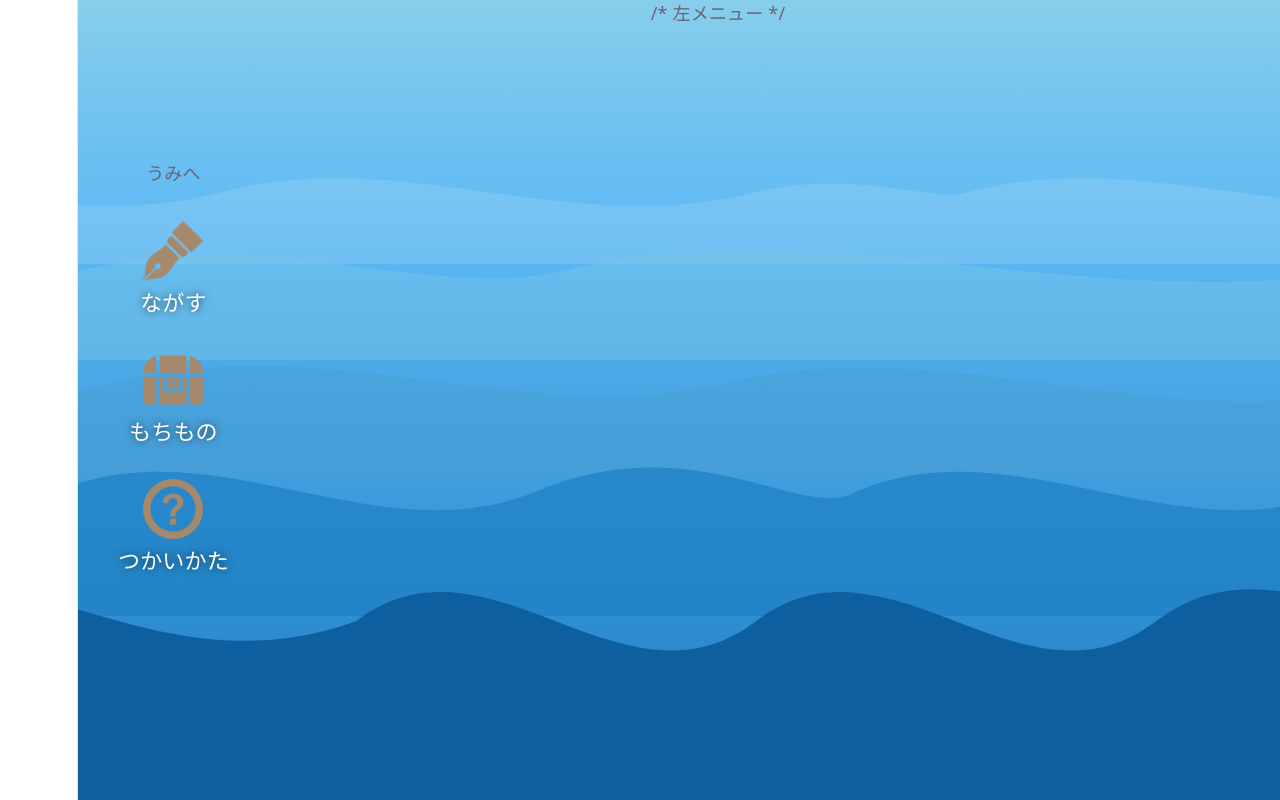
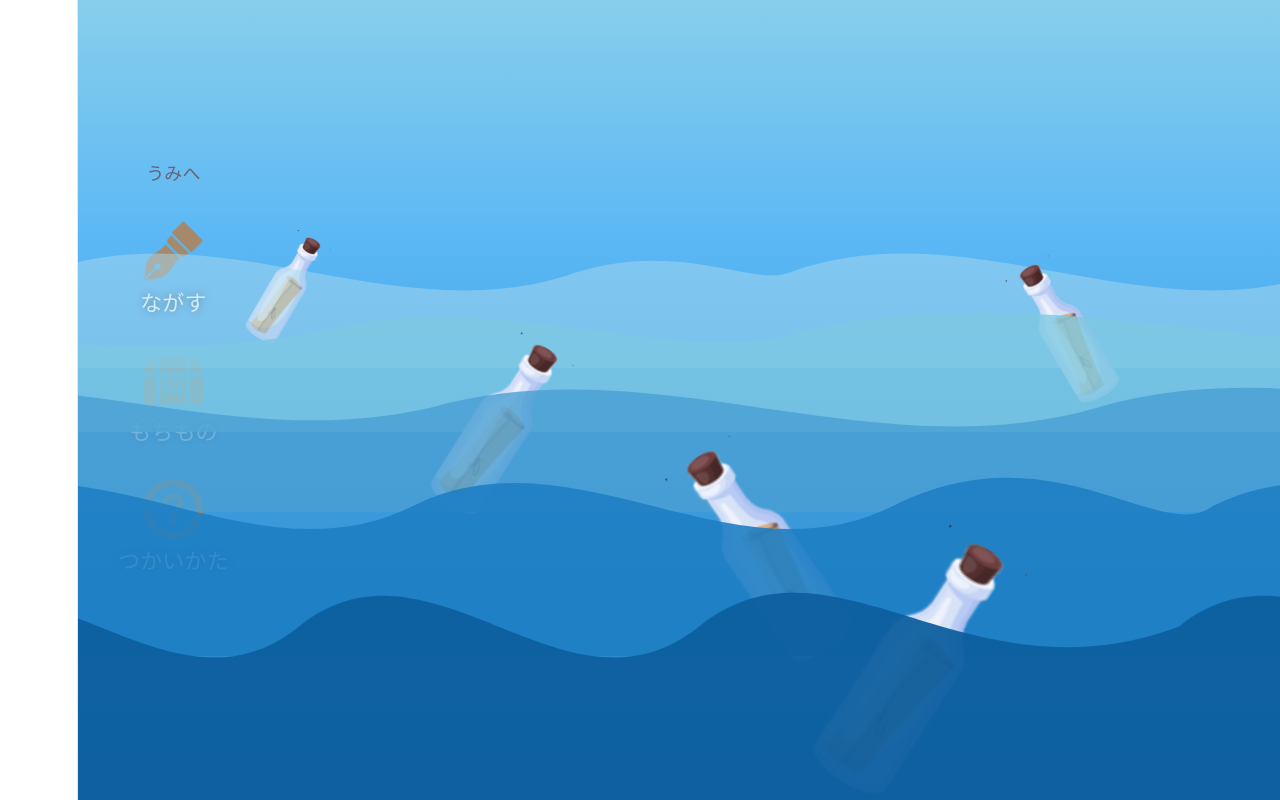
Before and after one commit to shun157/bottle_letter_app, a React app in the folder frontend/: page / in a window 1280 px wide. Shown: the top 800 px of the page. Built offline with nearby package versions, Linux system fonts and the light colour scheme; the HTML template or start-up script is replaced by a standard one.

Commit message:
流れる瓶と手紙表示機能を実装

```diff
--- a/frontend/src/App.css
+++ b/frontend/src/App.css
@@ -1,184 +1,155 @@
-.counter {
-  font-size: 16px;
-  padding: 5px 10px;
-  border-radius: 5px;
-  color: var(--accent);
-  background: var(--accent-bg);
-  border: 2px solid transparent;
-  transition: border-color 0.3s;
-  margin-bottom: 24px;
+body {
+  margin: 0;
+}
 
-  &:hover {
-    border-color: var(--accent-border);
+.app {
+  position: relative;
+  width: 100vw;
+  height: 100vh;
+
+  background: #5b8ec4;
+  overflow: hidden;
+}
+
+/* 左メニュー */
+
+.side-menu {
+  position: absolute;
+  left: 40px;
+  top: 40px;
+
+  display: flex;
+  flex-direction: column;
+  gap: 50px;
+}
+
+.side-menu button {
+  background: none;
+  border: none;
+
+  color: white;
+  font-size: 28px;
+
+  cursor: pointer;
+}
+
+/* 船 */
+
+.ship {
+  position: absolute;
+  bottom: -180px;
+  left: 50%;
+
+  transform: translateX(-50%);
+
+  width: 140%;
+  height: 350px;
+
+  background: #5b4a1d;
+
+  border-radius: 50%;
+}
+
+/* 閉じるボタン */
+
+.close-button {
+  position: absolute;
+
+  left: 50%;
+  bottom: 50px;
+
+  transform: translateX(-50%);
+
+  width: 220px;
+  height: 60px;
+
+  border-radius: 999px;
+
+  border: 1px solid rgba(255,255,255,.3);
+
+  background: transparent;
+  color: white;
+
+  font-size: 22px;
+}
+
+
+body {
+  margin: 0;
+  font-family: sans-serif;
+  background: #ececec;
+}
+
+.overlay {
+  position: fixed;
+  inset: 0;
+  background: rgba(0,0,0,.45);
+  display: flex;
+  justify-content: center;
+  align-items: center;
+}
+
+.letter {
+  width: 420px;
+  background: #fffdf5;
+  padding: 30px;
+  border-radius: 12px;
+  box-shadow: 0 8px 20px rgba(0,0,0,.25);
+}
+
+/* 瓶 */
+.letter-object {
+  position: absolute;
+
+  width: 90px;
+  height: auto;
+
+  cursor: pointer;
+
+  animation: bottleFlow 16s linear infinite;
+}
+
+.letter-object:hover {
+  transform: translate(-50%, -58%) scale(1.08);
+}
+
+/* 瓶が揺れながら流れる */
+@keyframes bottleFlow {
+
+  0% {
+    left: -120px;
+    top: 58%;
+    transform: rotate(25deg);
   }
-  &:focus-visible {
-    outline: 2px solid var(--accent);
-    outline-offset: 2px;
+
+  15% {
+    top: 55%;
+    transform: rotate(30deg);
+  }
+
+  30% {
+    top: 60%;
+    transform: rotate(20deg);
+  }
+
+  45% {
+    top: 54%;
+    transform: rotate(28deg);
+  }
+
+  60% {
+    top: 61%;
+    transform: rotate(22deg);
+  }
+
+  80% {
+    top: 56%;
+    transform: rotate(27deg);
+  }
+
+  100% {
+    left: calc(100vw + 120px);
+    top: 59%;
+    transform: rotate(25deg);
   }
 }
-
-.hero {
-  position: relative;
-
-  .base,
-  .framework,
-  .vite {
-    inset-inline: 0;
-    margin: 0 auto;
-  }
-
-  .base {
-    width: 170px;
-    position: relative;
-    z-index: 0;
-  }
-
-  .framework,
-  .vite {
-    position: absolute;
-  }
-
-  .framework {
-    z-index: 1;
-    top: 34px;
-    height: 28px;
-    transform: perspective(2000px) rotateZ(300deg) rotateX(44deg) rotateY(39deg)
-      scale(1.4);
-  }
-
-  .vite {
-    z-index: 0;
-    top: 107px;
-    height: 26px;
-    width: auto;
-    transform: perspective(2000px) rotateZ(300deg) rotateX(40deg) rotateY(39deg)
-      scale(0.8);
-  }
-}
-
-#center {
-  display: flex;
-  flex-direction: column;
-  gap: 25px;
-  place-content: center;
-  place-items: center;
-  flex-grow: 1;
-
-  @media (max-width: 1024px) {
-    padding: 32px 20px 24px;
-    gap: 18px;
-  }
-}
-
-#next-steps {
-  display: flex;
-  border-top: 1px solid var(--border);
-  text-align: left;
-
-  & > div {
-    flex: 1 1 0;
-    padding: 32px;
-    @media (max-width: 1024px) {
-      padding: 24px 20px;
-    }
-  }
-
-  .icon {
-    margin-bottom: 16px;
-    width: 22px;
-    height: 22px;
-  }
-
-  @media (max-width: 1024px) {
-    flex-direction: column;
-    text-align: center;
-  }
-}
-
-#docs {
-  border-right: 1px solid var(--border);
-
-  @media (max-width: 1024px) {
-    border-right: none;
-    border-bottom: 1px solid var(--border);
-  }
-}
-
-#next-steps ul {
-  list-style: none;
-  padding: 0;
-  display: flex;
-  gap: 8px;
-  margin: 32px 0 0;
-
-  .logo {
-    height: 18px;
-  }
-
-  a {
-    color: var(--text-h);
-    font-size: 16px;
-    border-radius: 6px;
-    background: var(--social-bg);
-    display: flex;
-    padding: 6px 12px;
-    align-items: center;
-    gap: 8px;
-    text-decoration: none;
-    transition: box-shadow 0.3s;
-
-    &:hover {
-      box-shadow: var(--shadow);
-    }
-    .button-icon {
-      height: 18px;
-      width: 18px;
-    }
-  }
-
-  @media (max-width: 1024px) {
-    margin-top: 20px;
-    flex-wrap: wrap;
-    justify-content: center;
-
-    li {
-      flex: 1 1 calc(50% - 8px);
-    }
-
-    a {
-      width: 100%;
-      justify-content: center;
-      box-sizing: border-box;
-    }
-  }
-}
-
-#spacer {
-  height: 88px;
-  border-top: 1px solid var(--border);
-  @media (max-width: 1024px) {
-    height: 48px;
-  }
-}
-
-.ticks {
-  position: relative;
-  width: 100%;
-
-  &::before,
-  &::after {
-    content: '';
-    position: absolute;
-    top: -4.5px;
-    border: 5px solid transparent;
-  }
-
-  &::before {
-    left: 0;
-    border-left-color: var(--border);
-  }
-  &::after {
-    right: 0;
-    border-right-color: var(--border);
-  }
-}
--- /dev/null
+++ b/frontend/src/components/Bottle.css
@@ -0,0 +1,82 @@
+/* ===== 瓶 ===== */
+
+.bottle {
+  position: absolute;
+  height: auto;
+  cursor: pointer;
+  user-select: none;
+
+  animation-timing-function: linear;
+  animation-iteration-count: infinite;
+}
+
+/* 左→右 */
+
+.bottle-right{
+    animation-name: driftRight;
+}
+
+/* 右→左 */
+
+.bottle-left{
+    animation-name: driftLeft;
+}
+
+/* ホバー */
+
+.bottle:hover {
+  animation-play-state: paused;
+  filter: drop-shadow(0 0 15px gold);
+}
+
+@keyframes driftRight {
+
+  0% {
+    left: -15%;
+    transform: rotate(35deg) translateY(0px);
+  }
+
+  25% {
+    transform: rotate(30deg) translateY(-10px);
+  }
+
+  50% {
+    transform: rotate(35deg) translateY(8px);
+  }
+
+  75% {
+    transform: rotate(30deg) translateY(-10px);
+  }
+
+  100% {
+    left: 110%;
+    transform: rotate(35deg) translateY(0px);
+  }
+
+}
+
+@keyframes driftLeft {
+
+  0% {
+    right: -15%;
+    transform: rotate(-35deg) translateY(0px);
+  }
+
+  25% {
+    transform: rotate(-30deg) translateY(-10px);
+  }
+
+  50% {
+    transform: rotate(-35deg) translateY(8px);
+  }
+
+  75% {
+    transform: rotate(-30deg) translateY(-10px);
+  }
+
+  100% {
+    right: 110%;
+    transform: rotate(-35deg) translateY(0px);
+  }
+
+}
--- /dev/null
+++ b/frontend/src/components/Bottle.jsx
@@ -0,0 +1,30 @@
+import bottleImg from "../assets/bottle.png";
+import "./Bottle.css";
+
+export default function Bottle({
+  top,
+  direction,
+  duration,
+  width,
+  opacity,
+  angle,
+  zIndex,
+  onClick,
+}) {
+  return (
+    <img
+      src={bottleImg}
+      alt="瓶"
+      className={`bottle bottle-${direction}`}
+      style={{
+        top,
+        width,
+        opacity,
+        zIndex,
+        animationDuration: duration,
+        "--angle": `${angle ?? 25}deg`,
+      }}
+      onClick={onClick}
+    />
+  );
+}
--- /dev/null
+++ b/frontend/src/components/LetterScene.jsx
@@ -0,0 +1,41 @@
+import "./Letter.css";
+
+export default function LetterScene({
+  showLetter,
+  setShowLetter,
+}) {
+  if (!showLetter) return null;
+
+  return (
+    <div
+      className="overlay"
+      onClick={(e) => e.stopPropagation()}
+    >
+      <div className="letter-container">
+        <div className="letter">
+          <div className="date">○月○日</div>
+
+          <p>
+            今日も一日お疲れさまでした。
+            <br />
+            ゆっくり休んでください。
+          </p>
+
+          <div className="bottom-area">
+            <div className="signature-line"></div>
+          </div>
+        </div>
+
+        <button
+          className="close-button"
+          onClick={(e) => {
+            e.stopPropagation();
+            setShowLetter(false);
+          }}
+        >
+          うみにもどる
+        </button>
+      </div>
+    </div>
+  );
+}
--- a/frontend/src/pages/Main.css
+++ b/frontend/src/pages/Main.css
@@ -37,11 +37,23 @@
   display: flex;          /* SVG2枚を横並び */
   width: 200%;            /* 2枚分の幅 */
   animation: waveScroll linear infinite;
+
+  pointer-events: none;
 }
 
 .wave-track svg {
-  width: 50%;             /* 1枚あたり画面幅と同じ */
+  position: relative;
+
+  width: 50%;
   flex-shrink: 0;
+
+  pointer-events: none;
+}
+
+/* 波と瓶の重なり順を管理するレイヤー */
+.wave-layer{
+  position:absolute;
+  inset:0;
 }
 
 /* 1枚目：ゆっくり */
--- a/frontend/src/pages/Main.jsx
+++ b/frontend/src/pages/Main.jsx
@@ -1,10 +1,13 @@
+import { useState } from "react";
 import "./Main.css";
 import nagasuIcon from "../assets/nagasu.png";
 import motimonoIcon from "../assets/motimono.png";
 import tukaikataIcon from "../assets/tukaikata.png";
-
+import LetterScene from "../components/LetterScene";
+import Bottle from "../components/Bottle";
 
 export default function Main() {
+  const [showLetter, setShowLetter] = useState(false);
   return (
     <div className="ocean">
 
@@ -13,8 +16,19 @@ export default function Main() {
 
     {/* 波レイヤー（SVGで滑らかな波形） */}
     <div className="waves-container">
+
+    <div className="wave-layer">
       {/* 一番奥・薄い（画面上部） */}
-  <div className="wave-track" style={{ top: '15%', height: '18%', animationDuration: '18s', opacity: 0.3 }}>
+      <Bottle
+        top="30%"
+        direction="right"
+        duration="34s"
+        width="38px"
+        angle={40}
+        zIndex={1}
+        onClick={() => setShowLetter(true)}
+      />
+      <div className="wave-track" style={{ top: '22%', height: '24%', animationDuration: '18s', opacity: 0.5, zIndex: 2,}}>
         <svg viewBox="0 0 1440 120" preserveAspectRatio="none">
           <path d="M0,60 C200,20 400,100 600,60 C800,20 1000,100 1200,60 C1320,40 1400,70 1440,60 L1440,120 L0,120 Z" fill="#a8d8f0" />
         </svg>
@@ -24,7 +38,16 @@ export default function Main() {
       </div>
 
       {/* 奥から2番目 */}
-  <div className="wave-track" style={{ top: '25%', height: '20%', animationDuration: '14s', animationDirection: 'reverse', opacity: 0.4 }}>
+      <Bottle
+        top="33%"
+        direction="left"
+        duration="28s"
+        width="50px"
+        angle={32}
+        zIndex={3}
+        onClick={() => setShowLetter(true)}
+      />
+      <div className="wave-track" style={{ top: '32%', height: '22%', animationDuration: '14s', animationDirection: 'reverse', opacity: 0.8, zIndex: 4,}}>
         <svg viewBox="0 0 1440 120" preserveAspectRatio="none">
           <path d="M0,50 C300,10 600,90 900,50 C1100,20 1300,80 1440,50 L1440,120 L0,120 Z" fill="#7ec8e3" />
         </svg>
@@ -34,7 +57,16 @@ export default function Main() {
       </div>
 
       {/* 中間 */}
-  <div className="wave-track" style={{ top: '38%', height: '22%', animationDuration: '11s', opacity: 0.55 }}>
+      <Bottle
+        top="42%"
+        direction="right"
+        duration="22s"
+        width="62px"
+        angle={28}
+        zIndex={5}
+        onClick={() => setShowLetter(true)}
+      />
+      <div className="wave-track" style={{ top: '40%', height: '24%', animationDuration: '11s', opacity: 0.8, zIndex: 6,}}>
         <svg viewBox="0 0 1440 120" preserveAspectRatio="none">
           <path d="M0,55 C250,15 500,95 750,55 C1000,15 1200,85 1440,55 L1440,120 L0,120 Z" fill="#4a9fd4" />
         </svg>
@@ -44,7 +76,19 @@ export default function Main() {
       </div>
 
       {/* 手前から2番目 */}
-  <div className="wave-track" style={{ top: '52%', height: '25%', animationDuration: '9s', animationDirection: 'reverse', opacity: 0.7 }}>
+      <Bottle
+        top="54%"
+        direction="left"
+        duration="17s"
+        width="78px"
+        angle={24}
+        zIndex={7}
+        onClick={() => {
+          console.log("Bottle");
+          setShowLetter(true)
+        }}
+      />
+      <div className="wave-track" style={{ top: '52%', height: '30%', animationDuration: '9s', animationDirection: 'reverse', opacity: 0.9 ,zIndex: 8,}}>
         <svg viewBox="0 0 1440 120" preserveAspectRatio="none">
           <path d="M0,45 C180,5 360,85 540,45 C720,5 900,85 1080,45 C1260,5 1380,65 1440,45 L1440,120 L0,120 Z" fill="#1e7fc4" />
         </svg>
@@ -54,7 +98,16 @@ export default function Main() {
       </div>
 
       {/* 一番手前・濃い（画面下部） */}
-  <div className="wave-track" style={{ top: '65%', height: '38%', animationDuration: '7s', opacity: 1 }}>
+      <Bottle
+        top="66%"
+        direction="right"
+        duration="13s"
+        width="92px"
+        angle={20}
+        zIndex={9}
+        onClick={() => setShowLetter(true)}
+      />
+      <div className="wave-track" style={{ top: '65%', height: '40%', animationDuration: '7s', opacity: 0.95, zIndex: 10,}}>
         <svg viewBox="0 0 1440 120" preserveAspectRatio="none">
           <path d="M0,40 C150,0 300,80 450,40 C600,0 750,80 900,40 C1050,0 1200,70 1440,40 L1440,120 L0,120 Z" fill="#0e5fa0" />
         </svg>
@@ -62,10 +115,10 @@ export default function Main() {
           <path d="M0,40 C150,0 300,80 450,40 C600,0 750,80 900,40 C1050,0 1200,70 1440,40 L1440,120 L0,120 Z" fill="#0e5fa0" />
         </svg>
     </div>
-
+    </div>
     </div>
 
-      /* 左メニュー */
+      {/* 左メニュー */}
       <div className="menu">
         <div className="menu-item">うみへ</div>
 
@@ -85,6 +138,12 @@ export default function Main() {
         </div>
 
       </div>
+
+      <LetterScene
+        showLetter={showLetter}
+        setShowLetter={setShowLetter}
+      />
+
     </div>
   );
 }
```
Also changed, not shown: frontend/src/components/Letter.css (added, +78 -0 lines), frontend/src/assets/bottle.png (added). Lines whose indentation alone changed are shown as unchanged.
